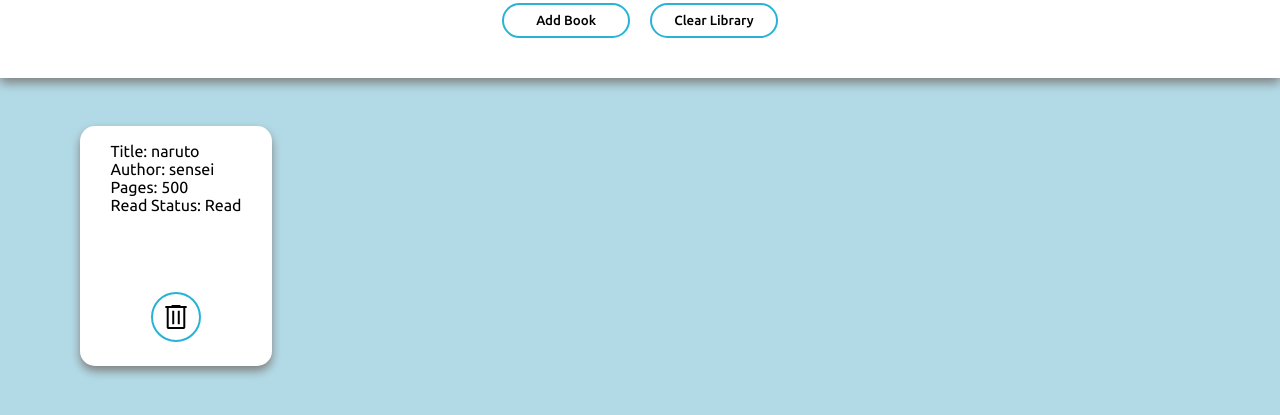
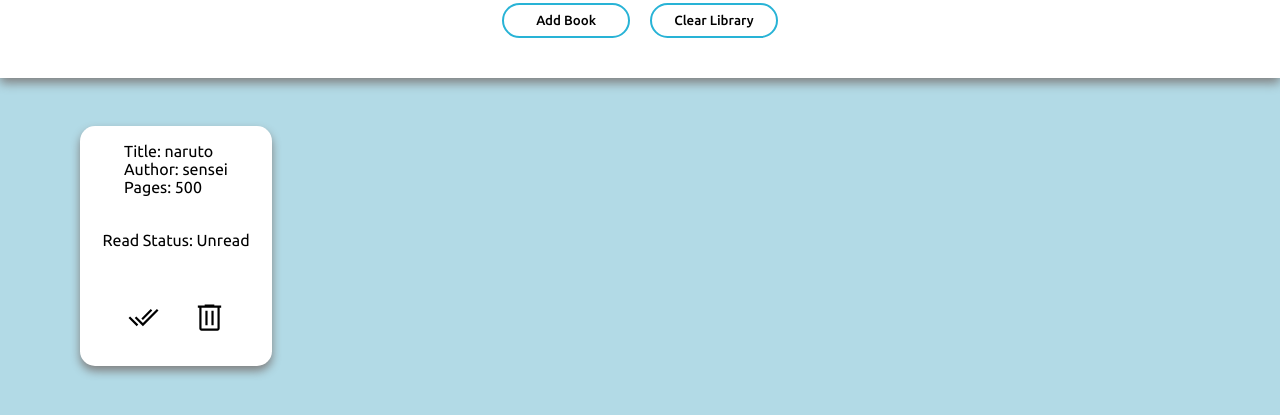
Before and after one commit to lisa-go/project-library, a plain HTML site: page index.html in a window 1280 px wide. Shown: the part 157-572 px from the top of the page. Drawn offline with Linux system fonts and the light colour scheme.

Commit message:
mark as read working

```diff
--- a/main.js
+++ b/main.js
@@ -2,7 +2,7 @@ const libContainer = document.querySelector("#library-container");
 const formContainer = document.querySelector(".form-container");
 const formBg = document.querySelector(".form-background");
 
-let myLibrary = [["naruto", "sensei", "500", "Read"]];
+let myLibrary = [["naruto", "sensei", "500", "Unread"]];
 
 function Book(title, author, pages, readStatus) {
     this.title = title;
@@ -35,18 +35,32 @@ function newBook() {
 function addDisplay() {
     const bookDisplay = document.createElement("bookDisplay");
     bookDisplay.classList.add("bookDisplay" + myLibrary.length);
+    const readDisplay = document.createElement("readDisplay");
+    readDisplay.classList.add("readDisplay" + myLibrary.length);
+    const btnDisplay = document.createElement("btnDisplay");
+    btnDisplay.classList.add("btnDisplay" + myLibrary.length);
+
     theBook = myLibrary.slice(-1);
 
     bookDisplay.innerHTML =
     "Title: " + theBook[0][0] + "<br>" +
     "Author: " + theBook[0][1] + "<br>" +
-    "Pages: " + theBook[0][2] + "<br>" +
-    "Read Status: " + theBook[0][3] +
+    "Pages: " + theBook[0][2] + "<br>";
+
+    readDisplay.textContent =
+    "Read Status: " + theBook[0][3];
+
+    btnDisplay.innerHTML =
+    "<button onclick='changeRead(" +
+    myLibrary.length
+    + ")'></button>" +
     "<button onclick='deleteBook(" +
     myLibrary.length
     + ")'></button>";
 
     libContainer.appendChild(bookDisplay);
+    bookDisplay.appendChild(readDisplay);
+    bookDisplay.appendChild(btnDisplay);
 
     formContainer.style.display = "none";
     formBg.style.display = "none";
@@ -75,4 +89,11 @@ function deleteBook(num) {
     ele.remove();
 }
 
+/* function to change read status */
+function changeRead(num) {
+    className = ".readDisplay" + num;
+    let ele = document.querySelector(className);
+    ele.textContent = "Read Status: Read";
+}
+
 addDisplay();
--- a/style.css
+++ b/style.css
@@ -45,7 +45,18 @@ bookDisplay {
     align-items: center;
 }
 
-bookDisplay button {
+btnDisplay button:first-child {
+    position: relative;
+    width: 50px;
+    height: 50px;
+    background-image: url(./images/done_all.svg);
+    background-repeat: no-repeat;
+    background-position: center;
+    background-size: 70%;
+    border: none;
+}
+
+btnDisplay button:last-child {
     position: relative;
     width: 50px;
     height: 50px;
@@ -53,6 +64,14 @@ bookDisplay button {
     background-repeat: no-repeat;
     background-position: center;
     background-size: 70%;
+    border: none;
+}
+
+readDisplay {
+    display: flex;
+    flex-direction: column;
+    justify-content: space-between;
+    align-items: center;
 }
 
 .form-background {
```
Also changed, not shown: index.html (+0 -1 lines), images/done_all.svg (added), images/visibility.svg (added).
